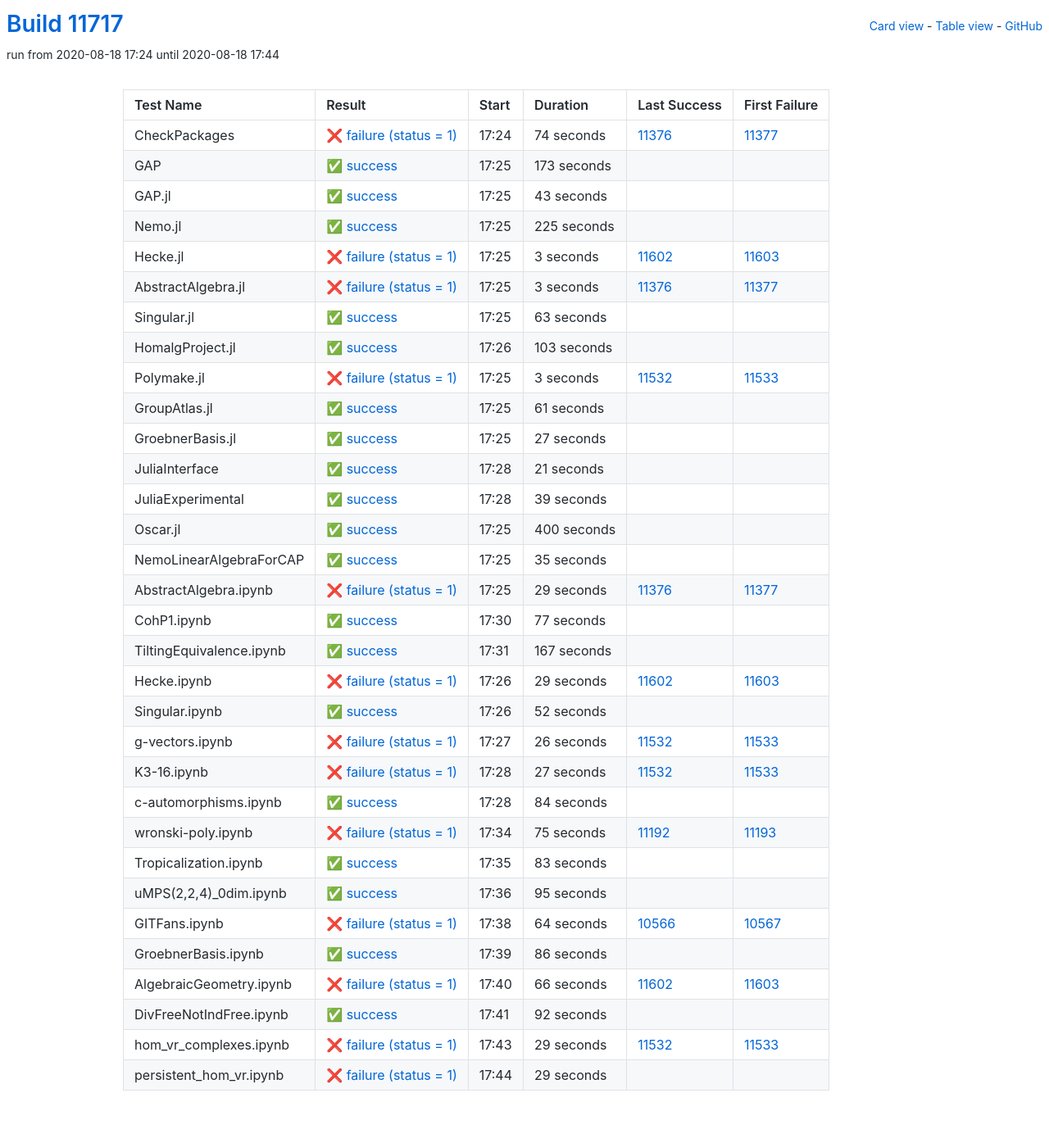
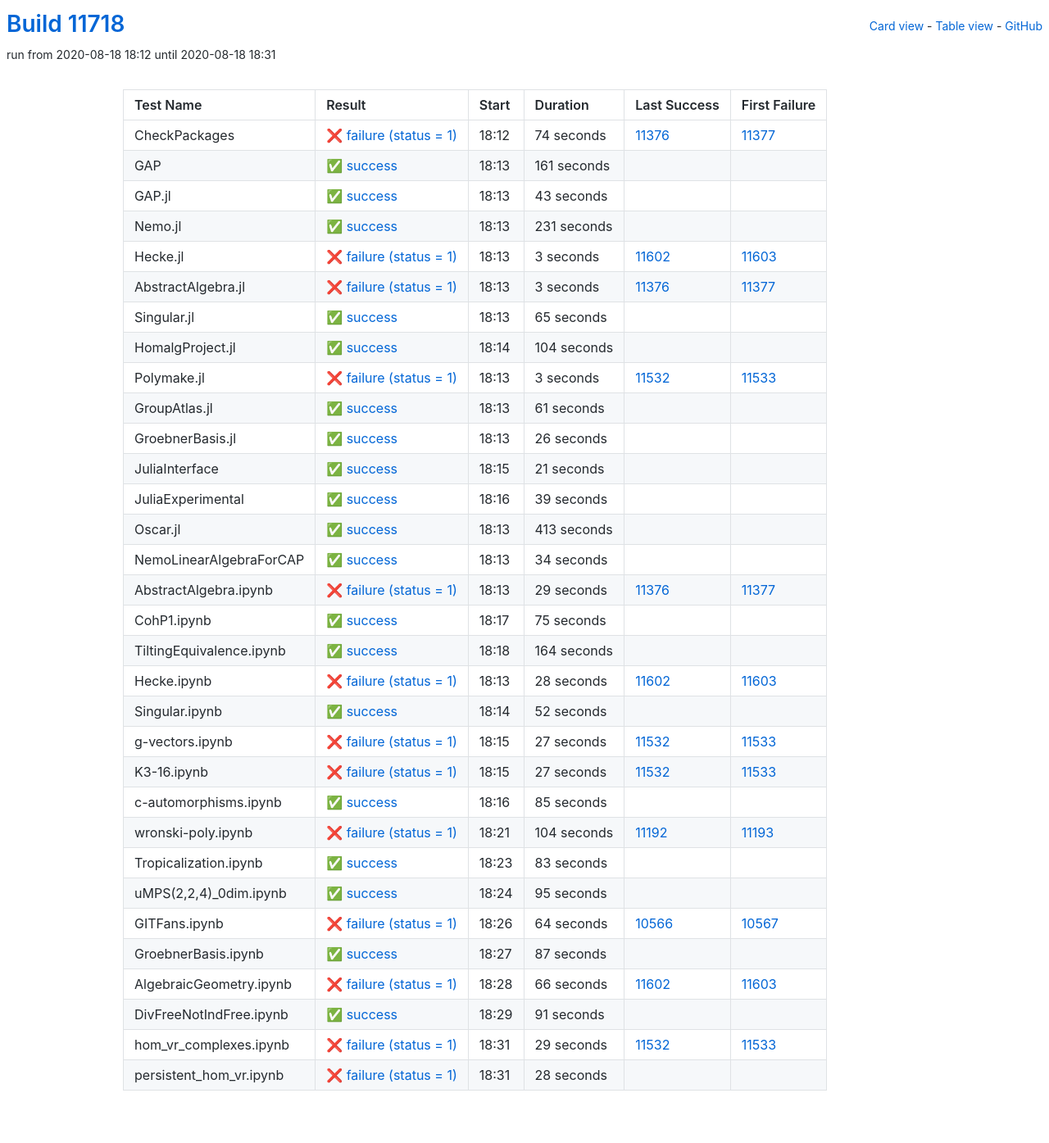
Before and after one commit to oscar-system/oscar-ci-status, a Jekyll site: the page built from table.html, in a window 1280 px wide. Shown: the whole page at 82% size. Built offline with Jekyll 4.4.1, drawn with Linux system fonts in a browser that asks for light colours.

Commit message:
Build #11718

```diff
--- a/_data/ci.yml
+++ b/_data/ci.yml
@@ -1,6 +1,6 @@
 ---
-build: 11717
-build_url: https://oscarci.mathematik.uni-kl.de/job/oscar/11717/
+build: 11718
+build_url: https://oscarci.mathematik.uni-kl.de/job/oscar/11718/
 job: oscar
 organization: oscar-system
 repo: oscar-ci-status
@@ -8,8 +8,8 @@
 tests:
 - name: CheckPackages
   id: checkpackages
-  log: https://oscarci.mathematik.uni-kl.de/job/oscar/11717/artifact/logs/build-11717/CheckPackages.log
-  start: 2020-08-18 17:24
+  log: https://oscarci.mathematik.uni-kl.de/job/oscar/11718/artifact/logs/build-11718/CheckPackages.log
+  start: 2020-08-18 18:12
   success: false
   exitcode: 1
   status: failure
@@ -20,20 +20,20 @@
   first_failure_url: https://oscarci.mathematik.uni-kl.de/job/oscar/11377/
 - name: GAP
   id: gap
-  log: https://oscarci.mathematik.uni-kl.de/job/oscar/11717/artifact/logs/build-11717/GAP.log
-  start: 2020-08-18 17:25
+  log: https://oscarci.mathematik.uni-kl.de/job/oscar/11718/artifact/logs/build-11718/GAP.log
+  start: 2020-08-18 18:13
   success: true
   exitcode: 0
   status: success
-  duration: 173
+  duration: 161
   last_success: false
   last_success_url:
   first_failure: false
   first_failure_url:
 - name: GAP.jl
   id: gap-jl
-  log: https://oscarci.mathematik.uni-kl.de/job/oscar/11717/artifact/logs/build-11717/GAP.jl.log
-  start: 2020-08-18 17:25
+  log: https://oscarci.mathematik.uni-kl.de/job/oscar/11718/artifact/logs/build-11718/GAP.jl.log
+  start: 2020-08-18 18:13
   success: true
   exitcode: 0
   status: success
@@ -44,20 +44,20 @@
   first_failure_url:
 - name: Nemo.jl
   id: nemo-jl
-  log: https://oscarci.mathematik.uni-kl.de/job/oscar/11717/artifact/logs/build-11717/Nemo.jl.log
-  start: 2020-08-18 17:25
+  log: https://oscarci.mathematik.uni-kl.de/job/oscar/11718/artifact/logs/build-11718/Nemo.jl.log
+  start: 2020-08-18 18:13
   success: true
   exitcode: 0
   status: success
-  duration: 225
+  duration: 231
   last_success: false
   last_success_url:
   first_failure: false
   first_failure_url:
 - name: Hecke.jl
   id: hecke-jl
-  log: https://oscarci.mathematik.uni-kl.de/job/oscar/11717/artifact/logs/build-11717/Hecke.jl.log
-  start: 2020-08-18 17:25
+  log: https://oscarci.mathematik.uni-kl.de/job/oscar/11718/artifact/logs/build-11718/Hecke.jl.log
+  start: 2020-08-18 18:13
   success: false
   exitcode: 1
   status: failure
@@ -68,8 +68,8 @@
   first_failure_url: https://oscarci.mathematik.uni-kl.de/job/oscar/11603/
 - name: AbstractAlgebra.jl
   id: abstractalgebra-jl
-  log: https://oscarci.mathematik.uni-kl.de/job/oscar/11717/artifact/logs/build-11717/AbstractAlgebra.jl.log
-  start: 2020-08-18 17:25
+  log: https://oscarci.mathematik.uni-kl.de/job/oscar/11718/artifact/logs/build-11718/AbstractAlgebra.jl.log
+  start: 2020-08-18 18:13
   success: false
   exitcode: 1
   status: failure
@@ -80,32 +80,32 @@
   first_failure_url: https://oscarci.mathematik.uni-kl.de/job/oscar/11377/
 - name: Singular.jl
   id: singular-jl
-  log: https://oscarci.mathematik.uni-kl.de/job/oscar/11717/artifact/logs/build-11717/Singular.jl.log
-  start: 2020-08-18 17:25
+  log: https://oscarci.mathematik.uni-kl.de/job/oscar/11718/artifact/logs/build-11718/Singular.jl.log
+  start: 2020-08-18 18:13
   success: true
   exitcode: 0
   status: success
-  duration: 63
+  duration: 65
   last_success: false
   last_success_url:
   first_failure: false
   first_failure_url:
 - name: HomalgProject.jl
   id: homalgproject-jl
-  log: https://oscarci.mathematik.uni-kl.de/job/oscar/11717/artifact/logs/build-11717/HomalgProject.jl.log
-  start: 2020-08-18 17:26
+  log: https://oscarci.mathematik.uni-kl.de/job/oscar/11718/artifact/logs/build-11718/HomalgProject.jl.log
+  start: 2020-08-18 18:14
   success: true
   exitcode: 0
   status: success
-  duration: 103
+  duration: 104
   last_success: false
   last_success_url:
   first_failure: false
   first_failure_url:
 - name: Polymake.jl
   id: polymake-jl
-  log: https://oscarci.mathematik.uni-kl.de/job/oscar/11717/artifact/logs/build-11717/Polymake.jl.log
-  start: 2020-08-18 17:25
+  log: https://oscarci.mathematik.uni-kl.de/job/oscar/11718/artifact/logs/build-11718/Polymake.jl.log
+  start: 2020-08-18 18:13
   success: false
   exitcode: 1
   status: failure
@@ -116,8 +116,8 @@
   first_failure_url: https://oscarci.mathematik.uni-kl.de/job/oscar/11533/
 - name: GroupAtlas.jl
   id: groupatlas-jl
-  log: https://oscarci.mathematik.uni-kl.de/job/oscar/11717/artifact/logs/build-11717/GroupAtlas.jl.log
-  start: 2020-08-18 17:25
+  log: https://oscarci.mathematik.uni-kl.de/job/oscar/11718/artifact/logs/build-11718/GroupAtlas.jl.log
+  start: 2020-08-18 18:13
   success: true
   exitcode: 0
   status: success
@@ -128,20 +128,20 @@
   first_failure_url:
 - name: GroebnerBasis.jl
   id: groebnerbasis-jl
-  log: https://oscarci.mathematik.uni-kl.de/job/oscar/11717/artifact/logs/build-11717/GroebnerBasis.jl.log
-  start: 2020-08-18 17:25
+  log: https://oscarci.mathematik.uni-kl.de/job/oscar/11718/artifact/logs/build-11718/GroebnerBasis.jl.log
+  start: 2020-08-18 18:13
   success: true
   exitcode: 0
   status: success
-  duration: 27
+  duration: 26
   last_success: false
   last_success_url:
   first_failure: false
   first_failure_url:
 - name: JuliaInterface
   id: juliainterface
-  log: https://oscarci.mathematik.uni-kl.de/job/oscar/11717/artifact/logs/build-11717/JuliaInterface.log
-  start: 2020-08-18 17:28
+  log: https://oscarci.mathematik.uni-kl.de/job/oscar/11718/artifact/logs/build-11718/JuliaInterface.log
+  start: 2020-08-18 18:15
   success: true
   exitcode: 0
   status: success
@@ -152,8 +152,8 @@
   first_failure_url:
 - name: JuliaExperimental
   id: juliaexperimental
-  log: https://oscarci.mathematik.uni-kl.de/job/oscar/11717/artifact/logs/build-11717/JuliaExperimental.log
-  start: 2020-08-18 17:28
+  log: https://oscarci.mathematik.uni-kl.de/job/oscar/11718/artifact/logs/build-11718/JuliaExperimental.log
+  start: 2020-08-18 18:16
   success: true
   exitcode: 0
   status: success
@@ -164,32 +164,32 @@
   first_failure_url:
 - name: Oscar.jl
   id: oscar-jl
-  log: https://oscarci.mathematik.uni-kl.de/job/oscar/11717/artifact/logs/build-11717/Oscar.jl.log
-  start: 2020-08-18 17:25
+  log: https://oscarci.mathematik.uni-kl.de/job/oscar/11718/artifact/logs/build-11718/Oscar.jl.log
+  start: 2020-08-18 18:13
   success: true
   exitcode: 0
   status: success
-  duration: 400
+  duration: 413
   last_success: false
   last_success_url:
   first_failure: false
   first_failure_url:
 - name: NemoLinearAlgebraForCAP
   id: nemolinearalgebraforcap
-  log: https://oscarci.mathematik.uni-kl.de/job/oscar/11717/artifact/logs/build-11717/NemoLinearAlgebraForCAP.log
-  start: 2020-08-18 17:25
+  log: https://oscarci.mathematik.uni-kl.de/job/oscar/11718/artifact/logs/build-11718/NemoLinearAlgebraForCAP.log
+  start: 2020-08-18 18:13
   success: true
   exitcode: 0
   status: success
-  duration: 35
+  duration: 34
   last_success: false
   last_success_url:
   first_failure: false
   first_failure_url:
 - name: AbstractAlgebra.ipynb
   id: abstractalgebra-ipynb
-  log: https://oscarci.mathematik.uni-kl.de/job/oscar/11717/artifact/logs/build-11717/AbstractAlgebra.ipynb.log
-  start: 2020-08-18 17:25
+  log: https://oscarci.mathematik.uni-kl.de/job/oscar/11718/artifact/logs/build-11718/AbstractAlgebra.ipynb.log
+  start: 2020-08-18 18:13
   success: false
   exitcode: 1
   status: failure
@@ -200,44 +200,44 @@
   first_failure_url: https://oscarci.mathematik.uni-kl.de/job/oscar/11377/
 - name: CohP1.ipynb
   id: cohp1-ipynb
-  log: https://oscarci.mathematik.uni-kl.de/job/oscar/11717/artifact/logs/build-11717/CohP1.ipynb.log
-  start: 2020-08-18 17:30
+  log: https://oscarci.mathematik.uni-kl.de/job/oscar/11718/artifact/logs/build-11718/CohP1.ipynb.log
+  start: 2020-08-18 18:17
   success: true
   exitcode: 0
   status: success
-  duration: 77
+  duration: 75
   last_success: false
   last_success_url:
   first_failure: false
   first_failure_url:
 - name: TiltingEquivalence.ipynb
   id: tiltingequivalence-ipynb
-  log: https://oscarci.mathematik.uni-kl.de/job/oscar/11717/artifact/logs/build-11717/TiltingEquivalence.ipynb.log
-  start: 2020-08-18 17:31
+  log: https://oscarci.mathematik.uni-kl.de/job/oscar/11718/artifact/logs/build-11718/TiltingEquivalence.ipynb.log
+  start: 2020-08-18 18:18
   success: true
   exitcode: 0
   status: success
-  duration: 167
+  duration: 164
   last_success: false
   last_success_url:
   first_failure: false
   first_failure_url:
 - name: Hecke.ipynb
   id: hecke-ipynb
-  log: https://oscarci.mathematik.uni-kl.de/job/oscar/11717/artifact/logs/build-11717/Hecke.ipynb.log
-  start: 2020-08-18 17:26
+  log: https://oscarci.mathematik.uni-kl.de/job/oscar/11718/artifact/logs/build-11718/Hecke.ipynb.log
+  start: 2020-08-18 18:13
   success: false
   exitcode: 1
   status: failure
-  duration: 29
+  duration: 28
   last_success: 11602
   last_success_url: https://oscarci.mathematik.uni-kl.de/job/oscar/11602/
   first_failure: 11603
   first_failure_url: https://oscarci.mathematik.uni-kl.de/job/oscar/11603/
 - name: Singular.ipynb
   id: singular-ipynb
-  log: https://oscarci.mathematik.uni-kl.de/job/oscar/11717/artifact/logs/build-11717/Singular.ipynb.log
-  start: 2020-08-18 17:26
+  log: https://oscarci.mathematik.uni-kl.de/job/oscar/11718/artifact/logs/build-11718/Singular.ipynb.log
+  start: 2020-08-18 18:14
   success: true
   exitcode: 0
   status: success
@@ -248,20 +248,20 @@
   first_failure_url:
 - name: g-vectors.ipynb
   id: g-vectors-ipynb
-  log: https://oscarci.mathematik.uni-kl.de/job/oscar/11717/artifact/logs/build-11717/g-vectors.ipynb.log
-  start: 2020-08-18 17:27
+  log: https://oscarci.mathematik.uni-kl.de/job/oscar/11718/artifact/logs/build-11718/g-vectors.ipynb.log
+  start: 2020-08-18 18:15
   success: false
   exitcode: 1
   status: failure
-  duration: 26
+  duration: 27
   last_success: 11532
   last_success_url: https://oscarci.mathematik.uni-kl.de/job/oscar/11532/
   first_failure: 11533
   first_failure_url: https://oscarci.mathematik.uni-kl.de/job/oscar/11533/
 - name: K3-16.ipynb
   id: k3-16-ipynb
-  log: https://oscarci.mathematik.uni-kl.de/job/oscar/11717/artifact/logs/build-11717/K3-16.ipynb.log
-  start: 2020-08-18 17:28
+  log: https://oscarci.mathematik.uni-kl.de/job/oscar/11718/artifact/logs/build-11718/K3-16.ipynb.log
+  start: 2020-08-18 18:15
   success: false
   exitcode: 1
   status: failure
@@ -272,32 +272,32 @@
   first_failure_url: https://oscarci.mathematik.uni-kl.de/job/oscar/11533/
 - name: c-automorphisms.ipynb
   id: c-automorphisms-ipynb
-  log: https://oscarci.mathematik.uni-kl.de/job/oscar/11717/artifact/logs/build-11717/c-automorphisms.ipynb.log
-  start: 2020-08-18 17:28
+  log: https://oscarci.mathematik.uni-kl.de/job/oscar/11718/artifact/logs/build-11718/c-automorphisms.ipynb.log
+  start: 2020-08-18 18:16
   success: true
   exitcode: 0
   status: success
-  duration: 84
+  duration: 85
   last_success: false
   last_success_url:
   first_failure: false
   first_failure_url:
 - name: wronski-poly.ipynb
   id: wronski-poly-ipynb
-  log: https://oscarci.mathematik.uni-kl.de/job/oscar/11717/artifact/logs/build-11717/wronski-poly.ipynb.log
-  start: 2020-08-18 17:34
+  log: https://oscarci.mathematik.uni-kl.de/job/oscar/11718/artifact/logs/build-11718/wronski-poly.ipynb.log
+  start: 2020-08-18 18:21
   success: false
   exitcode: 1
   status: failure
-  duration: 75
+  duration: 104
   last_success: 11192
   last_success_url: https://oscarci.mathematik.uni-kl.de/job/oscar/11192/
   first_failure: 11193
   first_failure_url: https://oscarci.mathematik.uni-kl.de/job/oscar/11193/
 - name: Tropicalization.ipynb
   id: tropicalization-ipynb
-  log: https://oscarci.mathematik.uni-kl.de/job/oscar/11717/artifact/logs/build-11717/Tropicalization.ipynb.log
-  start: 2020-08-18 17:35
+  log: https://oscarci.mathematik.uni-kl.de/job/oscar/11718/artifact/logs/build-11718/Tropicalization.ipynb.log
+  start: 2020-08-18 18:23
   success: true
   exitcode: 0
   status: success
@@ -308,8 +308,8 @@
   first_failure_url:
 - name: uMPS(2,2,4)_0dim.ipynb
   id: umps-2-2-4-0dim-ipynb
-  log: https://oscarci.mathematik.uni-kl.de/job/oscar/11717/artifact/logs/build-11717/uMPS-2-2-4-_0dim.ipynb.log
-  start: 2020-08-18 17:36
+  log: https://oscarci.mathematik.uni-kl.de/job/oscar/11718/artifact/logs/build-11718/uMPS-2-2-4-_0dim.ipynb.log
+  start: 2020-08-18 18:24
   success: true
   exitcode: 0
   status: success
@@ -320,8 +320,8 @@
   first_failure_url:
 - name: GITFans.ipynb
   id: gitfans-ipynb
-  log: https://oscarci.mathematik.uni-kl.de/job/oscar/11717/artifact/logs/build-11717/GITFans.ipynb.log
-  start: 2020-08-18 17:38
+  log: https://oscarci.mathematik.uni-kl.de/job/oscar/11718/artifact/logs/build-11718/GITFans.ipynb.log
+  start: 2020-08-18 18:26
   success: false
   exitcode: 1
   status: failure
@@ -332,20 +332,20 @@
   first_failure_url: https://oscarci.mathematik.uni-kl.de/job/oscar/10567/
 - name: GroebnerBasis.ipynb
   id: groebnerbasis-ipynb
-  log: https://oscarci.mathematik.uni-kl.de/job/oscar/11717/artifact/logs/build-11717/GroebnerBasis.ipynb.log
-  start: 2020-08-18 17:39
+  log: https://oscarci.mathematik.uni-kl.de/job/oscar/11718/artifact/logs/build-11718/GroebnerBasis.ipynb.log
+  start: 2020-08-18 18:27
   success: true
   exitcode: 0
   status: success
-  duration: 86
+  duration: 87
   last_success: false
   last_success_url:
   first_failure: false
   first_failure_url:
 - name: AlgebraicGeometry.ipynb
   id: algebraicgeometry-ipynb
-  log: https://oscarci.mathematik.uni-kl.de/job/oscar/11717/artifact/logs/build-11717/AlgebraicGeometry.ipynb.log
-  start: 2020-08-18 17:40
+  log: https://oscarci.mathematik.uni-kl.de/job/oscar/11718/artifact/logs/build-11718/AlgebraicGeometry.ipynb.log
+  start: 2020-08-18 18:28
   success: false
   exitcode: 1
   status: failure
@@ -356,20 +356,20 @@
   first_failure_url: https://oscarci.mathematik.uni-kl.de/job/oscar/11603/
 - name: DivFreeNotIndFree.ipynb
   id: divfreenotindfree-ipynb
-  log: https://oscarci.mathematik.uni-kl.de/job/oscar/11717/artifact/logs/build-11717/DivFreeNotIndFree.ipynb.log
-  start: 2020-08-18 17:41
+  log: https://oscarci.mathematik.uni-kl.de/job/oscar/11718/artifact/logs/build-11718/DivFreeNotIndFree.ipynb.log
+  start: 2020-08-18 18:29
   success: true
   exitcode: 0
   status: success
-  duration: 92
+  duration: 91
   last_success: false
   last_success_url:
   first_failure: false
   first_failure_url:
 - name: hom_vr_complexes.ipynb
   id: hom-vr-complexes-ipynb
-  log: https://oscarci.mathematik.uni-kl.de/job/oscar/11717/artifact/logs/build-11717/hom_vr_complexes.ipynb.log
-  start: 2020-08-18 17:43
+  log: https://oscarci.mathematik.uni-kl.de/job/oscar/11718/artifact/logs/build-11718/hom_vr_complexes.ipynb.log
+  start: 2020-08-18 18:31
   success: false
   exitcode: 1
   status: failure
@@ -380,12 +380,12 @@
   first_failure_url: https://oscarci.mathematik.uni-kl.de/job/oscar/11533/
 - name: persistent_hom_vr.ipynb
   id: persistent-hom-vr-ipynb
-  log: https://oscarci.mathematik.uni-kl.de/job/oscar/11717/artifact/logs/build-11717/persistent_hom_vr.ipynb.log
-  start: 2020-08-18 17:44
+  log: https://oscarci.mathematik.uni-kl.de/job/oscar/11718/artifact/logs/build-11718/persistent_hom_vr.ipynb.log
+  start: 2020-08-18 18:31
   success: false
   exitcode: 1
   status: failure
-  duration: 29
+  duration: 28
   last_success: false
   last_success_url:
   first_failure: false
```
Also changed, not shown: README.md.
